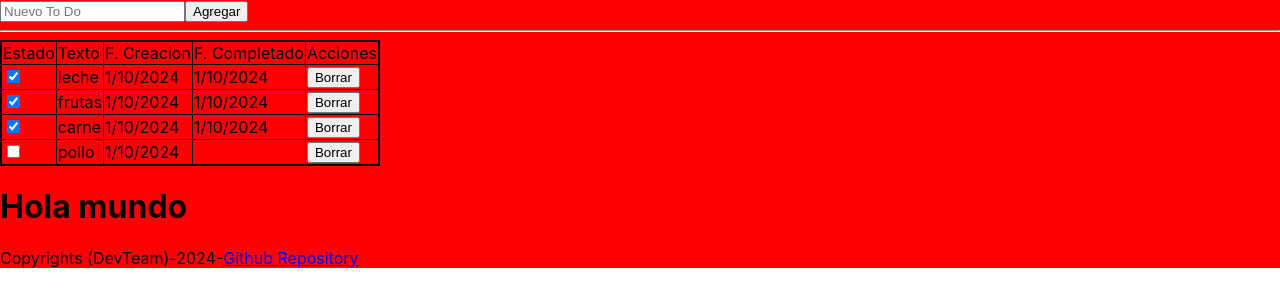
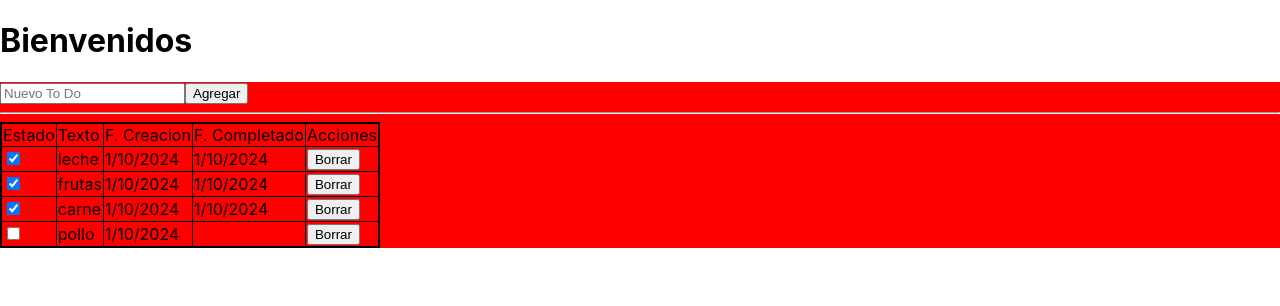
Before and after one commit to dbertolini/dev-team-todo-app, a React (Create React App) app: page / in a window 1280 px wide. Shown: the top 306 px of the page. Built offline with nearby package versions, Linux system fonts and the light colour scheme; the HTML template or start-up script is replaced by a standard one.

Commit message:
Container principal agregado

```diff
--- a/src/App.js
+++ b/src/App.js
@@ -95,7 +95,7 @@ function App() {
           handlerBorrarItem={handlerBorrarItem}
         />
       </table>
-      <FooterComponent propEjemplo={"Hola mundo"}>
+      {/* <FooterComponent propEjemplo={"Hola mundo"}>
         <span>Copyrights (DevTeam)</span>
         <span>-</span>
         <span>2024</span>
@@ -106,7 +106,7 @@ function App() {
         >
           Github Repository
         </a>
-      </FooterComponent>
+      </FooterComponent> */}
     </ContainerComponent>
   );
 }
--- a/src/components/ContainerComponent.js
+++ b/src/components/ContainerComponent.js
@@ -1,5 +1,10 @@
 function ContainerComponent({ children }) {
-  return <div style={{ backgroundColor: "red" }}>{children}</div>;
+  return (
+    <>
+      <h1>Bienvenidos</h1>
+      <div style={{ backgroundColor: "red" }}>{children}</div>
+    </>
+  );
 }
 
 export default ContainerComponent;
```
